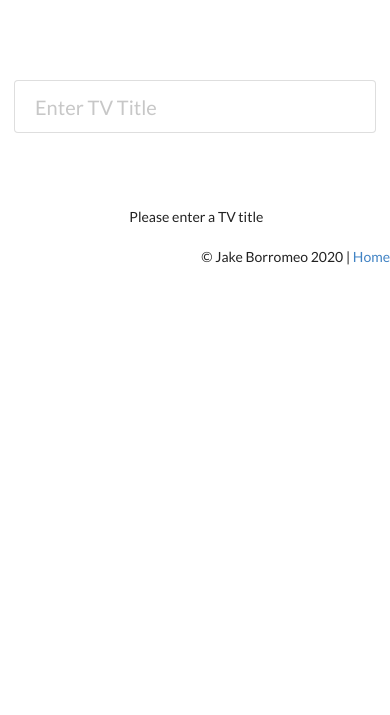
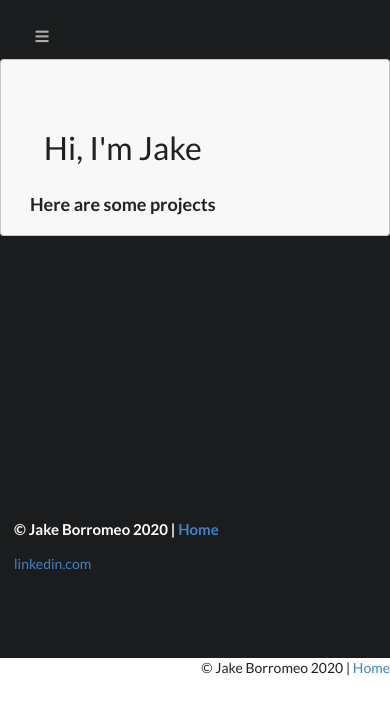
Before and after one commit to jakeb1090/portfolio-projects, a Flask app: page / in a window 390 px wide. Shown: the top 715 px of the page. Run offline with Flask 2, Linux system fonts and the light colour scheme; some libraries are stand-ins or nearby versions.

Commit message:
updated homepage

```diff
--- a/main.py
+++ b/main.py
@@ -6,8 +6,12 @@ import requests
 
 app = Flask(__name__)
 
-@app.route('/', methods=['GET', 'POST'])
+@app.route('/', methods=['GET'])
 def home():
+    return render_template("home.html")
+
+@app.route('/photo', methods=['GET', 'POST'])
+def photo():
     if request.method == 'GET':
         message = 'Please enter a TV title'
         return render_template("photo.html", message=message)
@@ -41,9 +45,5 @@ def kr():
 
 
 
-
-
-
-
 if __name__ == "__main__":
     app.run()
--- /dev/null
+++ b/templates/home.html
@@ -0,0 +1,227 @@
+
+<!DOCTYPE html>
+<html>
+<head>
+  <!-- Standard Meta -->
+  <meta charset="utf-8" />
+  <meta http-equiv="X-UA-Compatible" content="IE=edge,chrome=1" />
+  <meta name="viewport" content="width=device-width, initial-scale=1.0, maximum-scale=1.0">
+
+  <!-- Site Properties -->
+  <title>Homepage - Semantic</title>
+  {% extends "template.html" %}
+  {% block main %}
+
+
+<style type="text/css">
+
+.hidden.menu {
+    display: none;
+}
+
+.masthead.segment {
+    min-height: 700px;
+    padding: 1em 0em;
+}
+.masthead .logo.item img {
+    margin-right: 1em;
+}
+.masthead .ui.menu .ui.button {
+    margin-left: 0.5em;
+}
+.masthead h1.ui.header {
+    margin-top: 3em;
+    margin-bottom: 0em;
+    font-size: 4em;
+    font-weight: normal;
+}
+.masthead h2 {
+    font-size: 1.7em;
+    font-weight: normal;
+}
+
+.ui.vertical.stripe {
+    padding: 8em 0em;
+}
+.ui.vertical.stripe h3 {
+    font-size: 2em;
+}
+.ui.vertical.stripe .button + h3,
+.ui.vertical.stripe p + h3 {
+    margin-top: 3em;
+}
+.ui.vertical.stripe .floated.image {
+    clear: both;
+}
+.ui.vertical.stripe p {
+    font-size: 1.33em;
+}
+.ui.vertical.stripe .horizontal.divider {
+    margin: 3em 0em;
+}
+
+.quote.stripe.segment {
+    padding: 0em;
+}
+.quote.stripe.segment .grid .column {
+    padding-top: 5em;
+    padding-bottom: 5em;
+}
+
+.footer.segment {
+    padding: 5em 0em;
+}
+
+.secondary.pointing.menu .toc.item {
+    display: none;
+}
+
+@media only screen and (max-width: 700px) {
+    .ui.fixed.menu {
+    display: none !important;
+    }
+    .secondary.pointing.menu .item,
+    .secondary.pointing.menu .menu {
+    display: none;
+    }
+    .secondary.pointing.menu .toc.item {
+    display: block;
+    }
+    .masthead.segment {
+    min-height: 350px;
+    }
+    .masthead h1.ui.header {
+    font-size: 2em;
+    margin-top: 1.5em;
+    }
+    .masthead h2 {
+    margin-top: 0.5em;
+    font-size: 1.5em;
+    }
+}
+</style>
+
+
+<script>
+$(document)
+.ready(function() {
+
+    // fix menu when passed
+    $('.masthead')
+    .visibility({
+        once: false,
+        onBottomPassed: function() {
+        $('.fixed.menu').transition('fade in');
+        },
+        onBottomPassedReverse: function() {
+        $('.fixed.menu').transition('fade out');
+        }
+    })
+    ;
+
+    // create sidebar and attach to menu open
+    $('.ui.sidebar')
+    .sidebar('attach events', '.toc.item')
+    ;
+
+})
+;
+</script>
+</head>
+<body>
+
+<!-- Following Menu -->
+<div class="ui large top fixed hidden menu">
+  <div class="ui inverted container">
+    <a class="active item">Home</a>
+    <a class="item">Work</a>
+    <a class="item">Company</a>
+    <a class="item">Careers</a>
+    <div class="right menu">
+      <div class="item">
+        <a class="ui button">Log in</a>
+      </div>
+      <div class="item">
+        <a class="ui primary button">Sign Up</a>
+      </div>
+    </div>
+  </div>
+</div>
+
+<!-- Sidebar Menu -->
+<div class="ui vertical inverted sidebar menu">
+  <a class="active item">Home</a>
+  <a class="item">Work</a>
+  <a class="item">Company</a>
+  <a class="item">Careers</a>
+  <a class="item">Login</a>
+  <a class="item">Signup</a>
+</div>
+
+
+<!-- Page Contents -->
+<div class="pusher">
+  <div class="ui inverted vertical masthead center aligned segment">
+
+    <div class="ui container">
+      <div class="ui large secondary inverted pointing menu">
+        <a class="toc item">
+          <i class="sidebar icon"></i>
+        </a>
+        <a class="active item" href="/">Home</a>
+        <a class="item" href="korean">Web Apps</a>
+        <a class="item" href="https://www.kaggle.com/jakeb1090/notebooks">Data Analysis</a>
+        <a class="item" href="https://github.com/jakeb1090">Github</a>
+        <a class="item" href="https://soundcloud.com/jakeb1050">Guitar Loops</a>
+
+      </div>
+    </div>
+
+<div class="ui grid">
+    <div class="row">
+        <div class="column padding-reset">
+            <div class="ui huge message page grid">
+
+                <div class="ui text container">
+                <h1 class="ui header">
+                    Hi, I'm Jake
+                </h1>
+                <h3>Here are some projects</h3>
+                </div>
+
+            </div>
+        </div>
+    </div>
+</div>
+</div>
+
+
+  <div class="ui inverted vertical footer segment">
+    <div class="ui container">
+      <div class="ui stackable inverted divided equal height stackable grid">
+
+        <div class="three wide column">
+          <h4 class="ui inverted header"></h4>
+          <div class="ui inverted link list">
+            <a href="#" class="item"></a>
+            <a href="#" class="item"></a>
+            <a href="#" class="item"></a>
+            <a href="#" class="item"></a>
+          </div>
+        </div>
+        <div class="eight wide column">
+          <h4 class="ui inverted header">
+              <p class="text-muted">
+            &copy; Jake Borromeo 2020 | <a href="/home">Home</a>
+        </p></h4>
+          <p><a href="http://www.linked.com/in/jborromeo1">linkedin.com</a></p>
+        </div>
+      </div>
+    </div>
+  </div>
+</div>
+
+{% endblock %}
+</body>
+
+</html>
--- a/templates/photo.html
+++ b/templates/photo.html
@@ -1,6 +1,6 @@
 {% extends "template.html" %}
 
-<title>Poster App</title>
+<title>TMDB data lookup</title>
 <body>
 
     {% block main %}
@@ -12,6 +12,20 @@
         <br>
         <br>
         <br>
+<div class="pusher">
+    <div class="ui inverted vertical masthead center aligned segment">
+
+     <div class="ui container">
+        <div class="ui large secondary inverted pointing menu">
+            <a class="toc item">
+            <i class="sidebar icon"></i>
+            </a>
+            <a class="item" href="home.html">Home</a>
+            <a class="item" href="photo">English</a>
+            <a class="item" href="korean">Korean</a>
+
+        </div>
+    </div>
         <form action='/' method='post'>
             <div class="ui huge form">
                 <input placeholder="Enter TV Title" name="title" type="text">
```
Also changed, not shown: templates/korean.html (+19 -1 lines).
